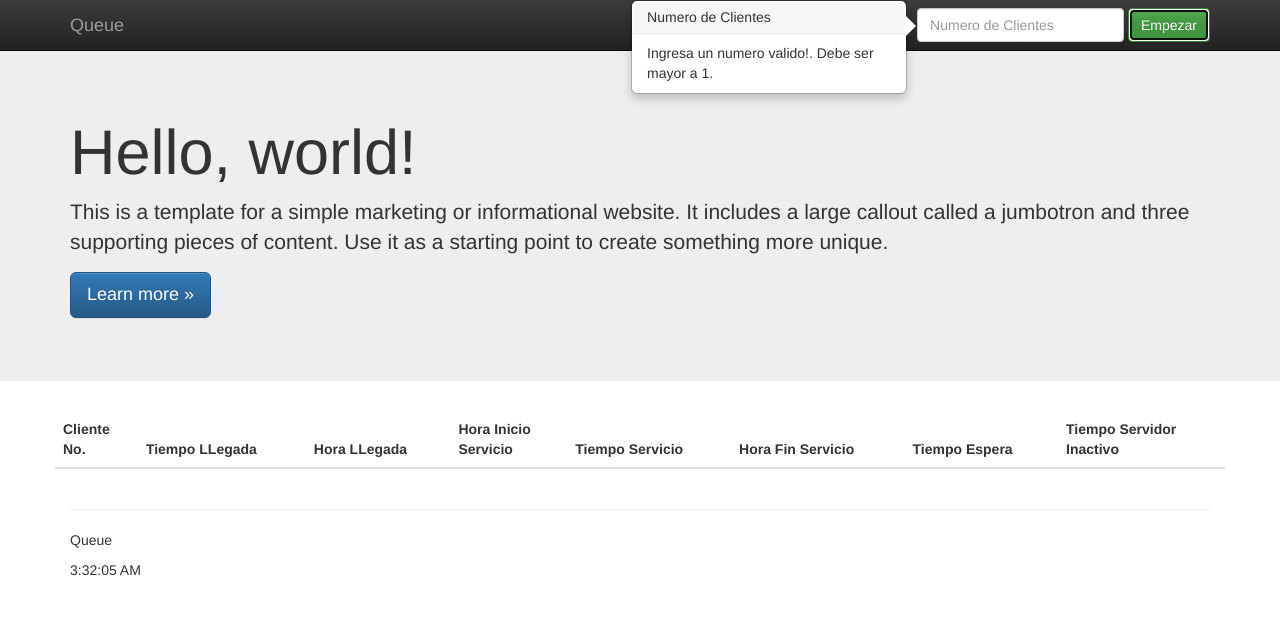
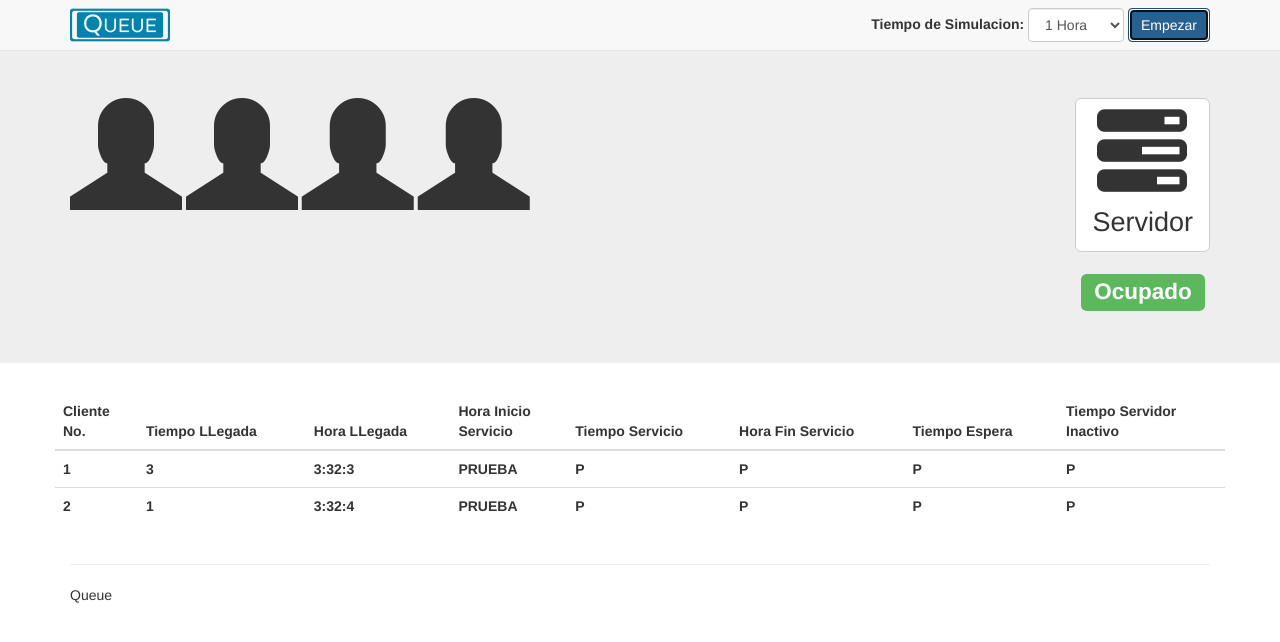
Before and after one commit to WilfredLemus/SimulacionColas, a plain HTML site: page index.html in a window 1280 px wide. Both pictures are taken after a click on the button "Empezar". Drawn offline with Linux system fonts and the light colour scheme.

Commit message:
Modificaciones de tiempos y procesos

```diff
--- a/css/main.css
+++ b/css/main.css
@@ -1,5 +1,11 @@
+.fig{
+    /*display: inline-block;*/
+}
 
+/*body {
+    margin-top: 125px;
+}
 
-/* ==========================================================================
-   Author's custom styles
-   ========================================================================== */
+.navbar-fixed-top .nav {
+    padding: 15px 0;
+}*/
--- a/index.html
+++ b/index.html
@@ -14,13 +14,13 @@
                 padding-bottom: 20px;
             }
         </style>
-        <link rel="stylesheet" href="css/bootstrap-theme.min.css">
+        <!-- <link rel="stylesheet" href="css/bootstrap-theme.min.css"> -->
         <link rel="stylesheet" href="css/main.css">
 
         <script src="js/vendor/modernizr-2.8.3-respond-1.4.2.min.js"></script>
     </head>
     <body>
-    <nav class="navbar navbar-inverse navbar-fixed-top" role="navigation">
+    <nav class="navbar navbar-default navbar-fixed-top" role="navigation">
       <div class="container">
         <div class="navbar-header">
           <button type="button" class="navbar-toggle collapsed" data-toggle="collapse" data-target="#navbar" aria-expanded="false" aria-controls="navbar">
@@ -29,17 +29,27 @@
             <span class="icon-bar"></span>
             <span class="icon-bar"></span>
           </button>
-          <a class="navbar-brand" href="#">Queue</a>
-
+          <a class="navbar-brand" href="/">
+            <img class="img-responsive" src="img/queue-s.png" height="50" width="150" style="max-width:100px; margin-top: -2.2em;">
+          </a>
         </div>
         <div id="navbar" class="navbar-collapse collapse">
             <div class="navbar-left">
             </div>
           <div class="navbar-form navbar-right" >
-            <div class="form-group">
+          <div class="form-group">
+            <label for="sel1">Tiempo de Simulacion:</label>
+            <select class="form-control" id="Ntiempo">
+              <option value="15">1 Hora</option>
+              <option value="30">2 Horas</option>
+              <option value="45">3 Horas</option>
+              <option value="60">4 Horas</option>
+            </select>
+          </div>
+            <!-- <div class="form-group">
               <input id="Nclient" type="number" placeholder="Numero de Clientes" class="form-control" data-placement="left" data-toggle="popover" title="Numero de Clientes" data-content="Ingresa un numero valido!. Debe ser mayor a 1.">
-            </div>
-            <button id="empezar" type="button" class="btn btn-success">Empezar</button>
+            </div> -->
+            <button id="empezar" type="button" class="btn btn-primary">Empezar</button>
         </div>
         </div><!--/.navbar-collapse -->
       </div>
@@ -48,9 +58,31 @@
     <!-- Main jumbotron for a primary marketing message or call to action -->
     <div class="jumbotron">
       <div class="container">
-        <h1>Hello, world!</h1>
+          <div class="fig">
+            <div class="clientes pull-left">
+                <span class="glyphicon glyphicon-user" style="font-size: 8em;"></span>
+                <span class="glyphicon glyphicon-user" style="font-size: 8em;"></span>
+                <span class="glyphicon glyphicon-user" style="font-size: 8em;"></span>
+                <span class="glyphicon glyphicon-user" style="font-size: 8em;"></span>
+            </div>
+            <div class="servidor pull-right">
+                <div class="btn btn-default btn-lg">
+                    <span class="glyphicon glyphicon-tasks" style="font-size: 5em;"></span>
+                    <div style="font-size:1.5em;padding:0;margin:0;">Servidor</div>
+                </div>
+                <div>
+                    <h2>
+                        <!-- <span class="label label-default" style="margin-left:8%">Inactivo</span> -->
+                        <span class="label label-success" style="margin-left:4%">Ocupado</span>
+                    </h2>
+                </div>
+            </div>
+          </div>
+
+        <!-- <h1>Hello, world!</h1>
         <p>This is a template for a simple marketing or informational website. It includes a large callout called a jumbotron and three supporting pieces of content. Use it as a starting point to create something more unique.</p>
-        <p><a class="btn btn-primary btn-lg" href="#" role="button">Learn more &raquo;</a></p>
+        <p><a class="btn btn-primary btn-lg" href="#" role="button">Learn more &raquo;</a></p> -->
+
       </div>
     </div>
 
@@ -71,7 +103,6 @@
                 </tr>
             </thead>
             <tbody id="table-body">
-
             </tbody>
         </table>
 
@@ -95,7 +126,7 @@
       <hr>
 
       <footer>
-        <p>Queue <div id="reloj"></div></p>
+        <p>Queue <!-- <div id="reloj"></div> --></p>
       </footer>
     </div> <!-- /container -->
         <script src="js/vendor/jquery-1.11.2.min.js"></script>
--- a/js/main.js
+++ b/js/main.js
@@ -1,56 +1,126 @@
+var n = 1;
+var crTime, TllegadaAnt;
 $( document ).ready(function() {
     setInterval('reloj()', 1000);
 
     $('#empezar').click(function(){
-        var nclient = getClient();
+        crTime = getDate( );
+        // setInterval('process()', 5000);
+        var Ntiempo = parseInt($("#Ntiempo").val());
+        crTime.setSeconds(crTime.getSeconds() + Ntiempo);
+        n = 1;
         $("#table-body tr").remove();
-        if(nclient!=false){
-            var Hllegada = 0;
-            var HfinServicioAnt = 0;
-            var HinicioServicio = 0;
-            for (var i = 1; i <=nclient ; i++) {
-                var Tllegada = ran();
-                var Tservicio = ran();
-                Hllegada += Tllegada;
+        TllegadaAnt = 0;
+        process();
+        // setTimeout(process, 5000);
+        // sleep(5000);
+        // window.setTimeout(process(), 5000);
 
-                if (HfinServicio>=Hllegada) {
-                    HinicioServicio = HfinServicio;
-                }else{
-                    HinicioServicio = Hllegada;
-                }
-                var HfinServicio = HinicioServicio+Tservicio;
-                var TEspera = HfinServicio - Hllegada;
-                var TInactivo = HinicioServicio - HfinServicioAnt;
+    });
+});
 
-                $("#table-body").append('<tr>\
-                        <th>'+i+'</th>\
-                        <th>'+Tllegada+'</th>\
-                        <th>'+Hllegada+'</th>\
-                        <th>'+HinicioServicio+'</th>\
-                        <th>'+Tservicio+'</th>\
-                        <th>'+HfinServicio+'</th>\
-                        <th>'+TEspera+'</th>\
-                        <th>'+TInactivo+'</th>\
-                    </tr>');
+// var crHrs = crTime.getHours ( );
+// var crMns = crTime.getMinutes ( );
+// var crScs = crTime.getSeconds ( );
+// var FinSegundos = crScs+15;
+// crTime.setSeconds(15);
 
-                HfinServicioAnt = HfinServicio;
-                // console.log('hola--'+i);
-            }
-        }
-    });
+function process(){
+    var newTime = new Date ( );
+    var newcrScs = newTime.getSeconds ( );
+    var cnt = 5;
+    var Tllegada = newTime.getSeconds()-TllegadaAnt;
+    var Hllegada = getTime(newTime);
+    // alert("Hola");
+    // console.log("Entro"+crScs);
+    // newclient();
+    // $("#table-body").append('<tr>\
+    //                  <th>'+n+'</th>\
+    //                  <th>'+Tllegada+'</th>\
+    //                  <th>'+Hllegada+'</th>\
+    //                  <th>'+HinicioServicio+'</th>\
+    //                  <th>'+Tservicio+'</th>\
+    //                  <th>'+HfinServicio+'</th>\
+    //                  <th>'+TEspera+'</th>\
+    //                  <th>'+TInactivo+'</th>\
+    //              </tr>');
+
+    $("#table-body").append('<tr>\
+            <th>'+n+'</th>\
+            <th>'+Tllegada+'</th>\
+            <th>'+Hllegada+'</th>\
+            <th>PRUEBA</th>\
+            <th>P</th>\
+            <th>P</th>\
+            <th>P</th>\
+            <th>P</th>\
+        </tr>');
+    n++;
+    TllegadaAnt = newTime.getSeconds();
+    // sleep(3000);
+
+    // console.log("Fin de Segundos"+crTime);
+    // console.log("Segundo Actual"+newTime);
+    if (newTime<=crTime) {
+        setTimeout(process, rando(5000));
+    }
+ }
+
+function getTime (Time){
+    var crTime = Time;
+    var crHrs = crTime.getHours ( );
+    var crMns = crTime.getMinutes ( );
+    var crScs = crTime.getSeconds ( );
+    var timeOfDay = ( crHrs < 12 ) ? "AM" : "PM";
+    crHrs = ( crHrs > 12 ) ? crHrs - 12 : crHrs;
+    crHrs = ( crHrs == 0 ) ? 12 : crHrs;
+    var crTimeString = crHrs + ":" + crMns + ":" + crScs;
+    return crTimeString;
+    // $("#reloj").html(crTimeString);
+ }
 
 
-});
 
-function getClient() {
-    var nclient = $("#Nclient").val();
-    if (nclient<=1) {
-        $('#Nclient').popover('show')
-        return false
-    }else{
-        $("#Nclient").val('');
-        return nclient;
+function sleep(milliseconds) {
+  var start = new Date().getTime();
+  for (var i = 0; i < 1e7; i++) {
+    if ((new Date().getTime() - start) > milliseconds){
+      break;
     }
+  }
+}
+
+function newclient(){
+    var Tllegada = ran();
+    var Tservicio = ran();
+    Hllegada = Tllegada;
+
+    // if (HfinServicio>=Hllegada) {
+    //     HinicioServicio = HfinServicio;
+    // }else{
+    //     HinicioServicio = Hllegada;
+    // }
+    // var HfinServicio = HinicioServicio+Tservicio;
+    // var TEspera = HfinServicio - Hllegada;
+    // var TInactivo = HinicioServicio - HfinServicioAnt;
+
+    // $("#table-body").append('<tr>\
+    //         <th>1</th>\
+    //         <th>'+Tllegada+'</th>\
+    //         <th>'+Hllegada+'</th>\
+    //         <th>PRUEBA</th>\
+    //         <th>P</th>\
+    //         <th>P</th>\
+    //         <th>P</th>\
+    //         <th>P</th>\
+    //     </tr>');
+
+
+    // HfinServicioAnt = HfinServicio;
+}
+
+function getDate () {
+    return new Date ( );
 }
 
 function reloj ( ){
@@ -70,3 +140,7 @@ function reloj ( ){
  function ran(){
      return Math.floor((Math.random() * 10) + 1);
  }
+
+  function rando(tm){
+     return Math.floor((Math.random() * tm) + 1);
+ }
```
Also changed, not shown: img/Queue/large.png (added), img/Queue/logo.svg (added), img/Queue/medium.png (added), img/Queue/small.png (added), img/queue-m.png (added), img/queue-s.png (added), 1 other file.
